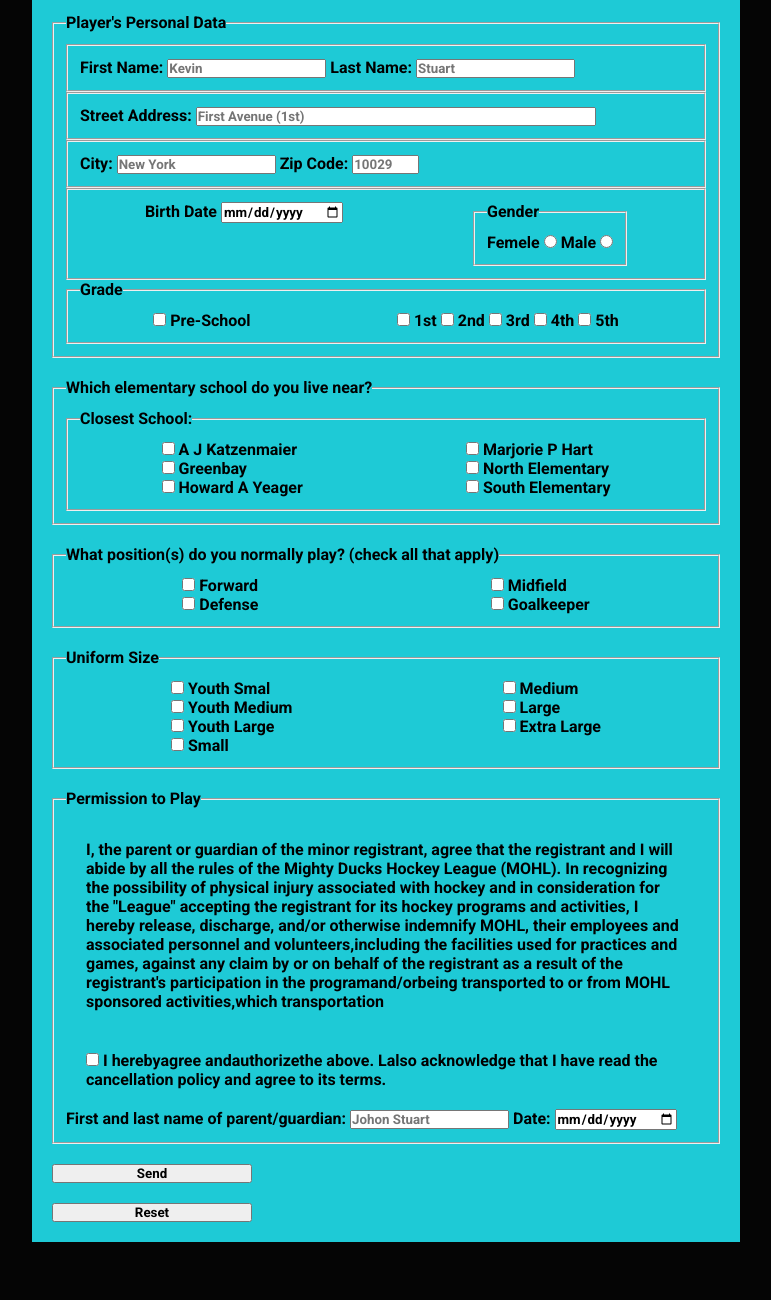
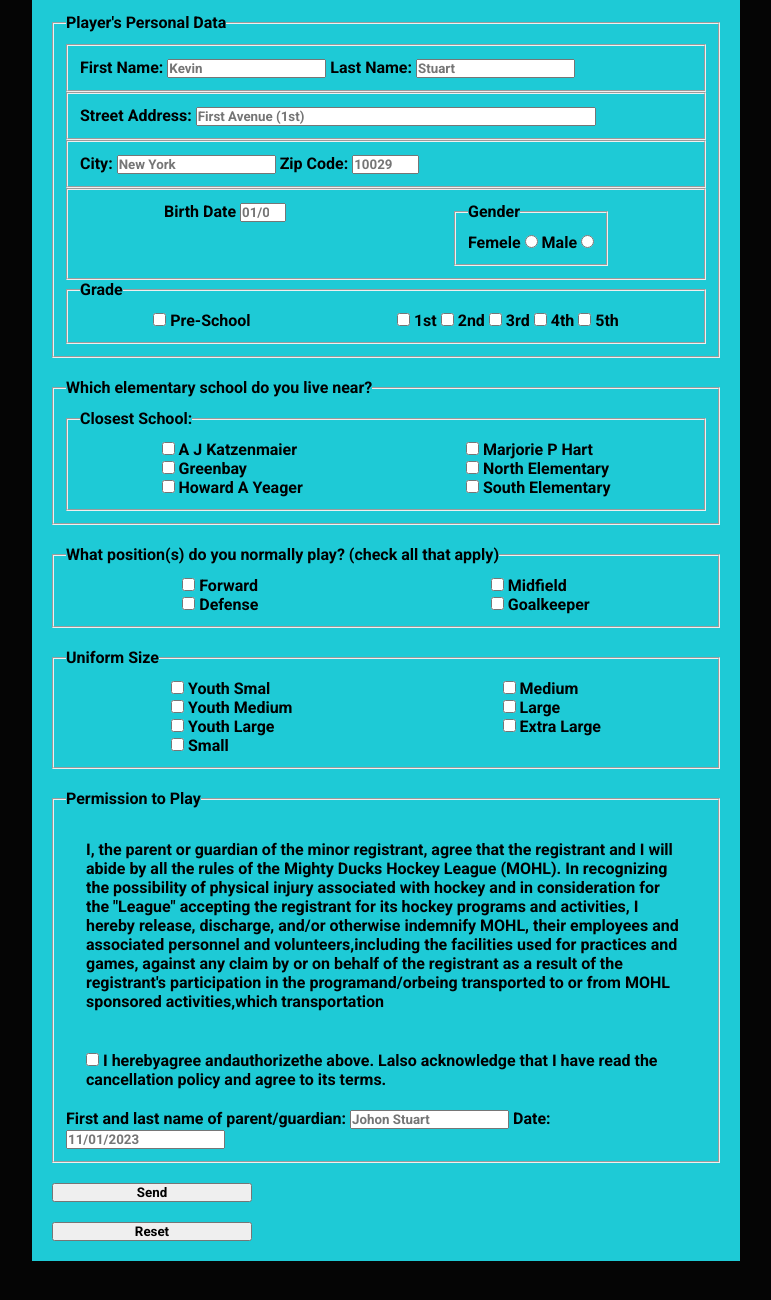
Before and after one commit to Pao-1112/tareas_paola_alvarez, a plain HTML site: page registration.html in a window 1280 px wide. Shown: the part 632-1932 px from the top of the page, without its empty margins (254-1025 px from the left). Drawn offline with Linux system fonts and the light colour scheme; a web font is replaced by a local one.

Commit message:
version-3

```diff
--- a/registration.html
+++ b/registration.html
@@ -49,7 +49,7 @@
                         <fieldset class="birth_date_and_gender">
                             <div>
                                 <label for="birth_date">Birth Date</label>
-                                <input type="date" name="birth_date" id="birth_date" placeholder="11/01/1999" min="18" max="99" required>
+                                <input type="number" name="birth_date" id="birth_date" placeholder="01/01/1992" min="18" max="99" required>
                             </div>
                             <div>
                                 <fieldset>
@@ -196,7 +196,7 @@
                         <label for="name_parent">First and last name of parent/guardian:</label>
                         <input type="text" name="name_parent" id="name_parent" placeholder="Johon Stuart" required>
                         <label for="date">Date:</label>
-                        <input type="date" name="date" id="date" placeholder="11/01/2023" required>
+                        <input type="number" name="date" id="date" placeholder="11/01/2023" required>
                     </fieldset>
                     <input class="buttons" type="submit" value="Send">
                     <input class="buttons" type="reset" value="Reset">
```
